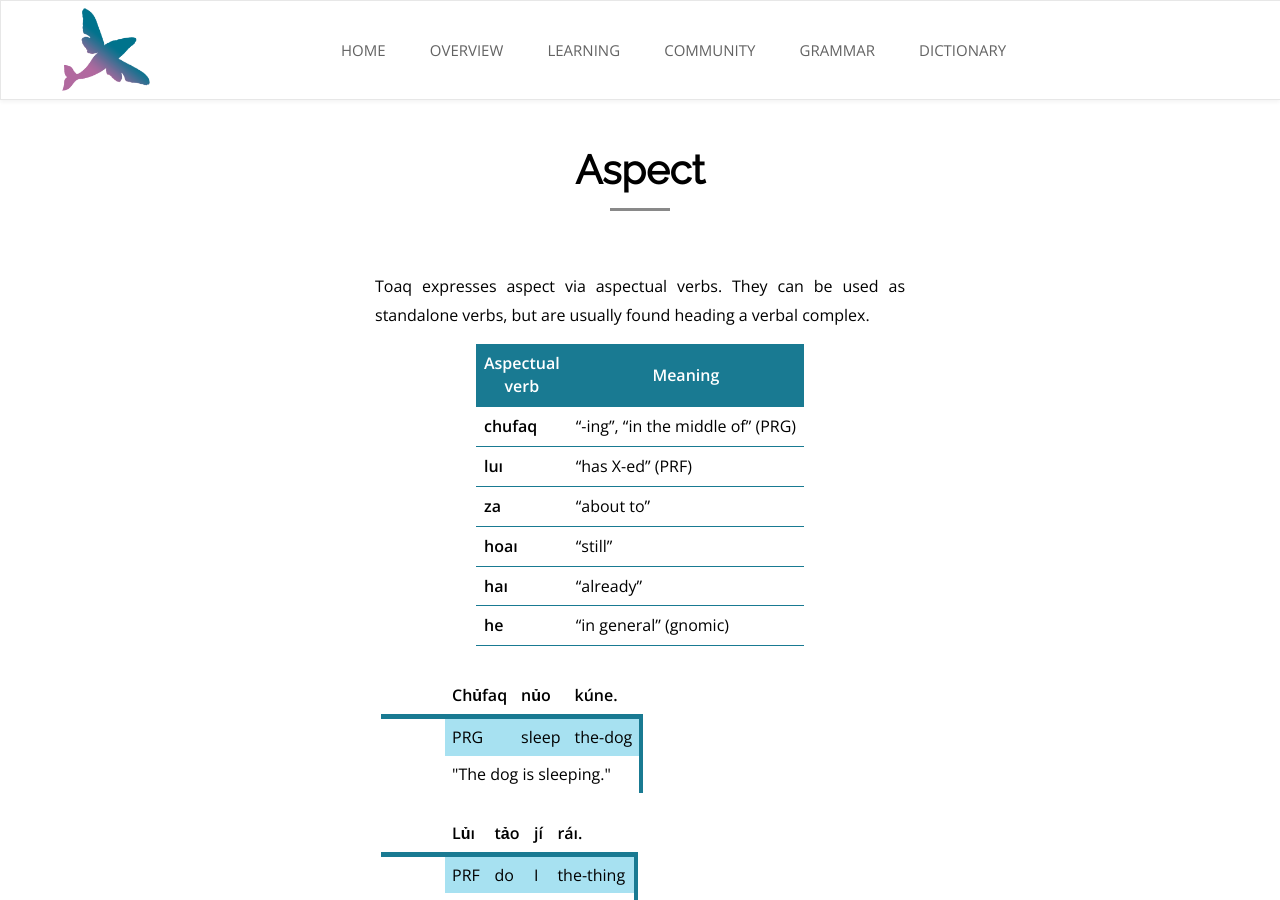
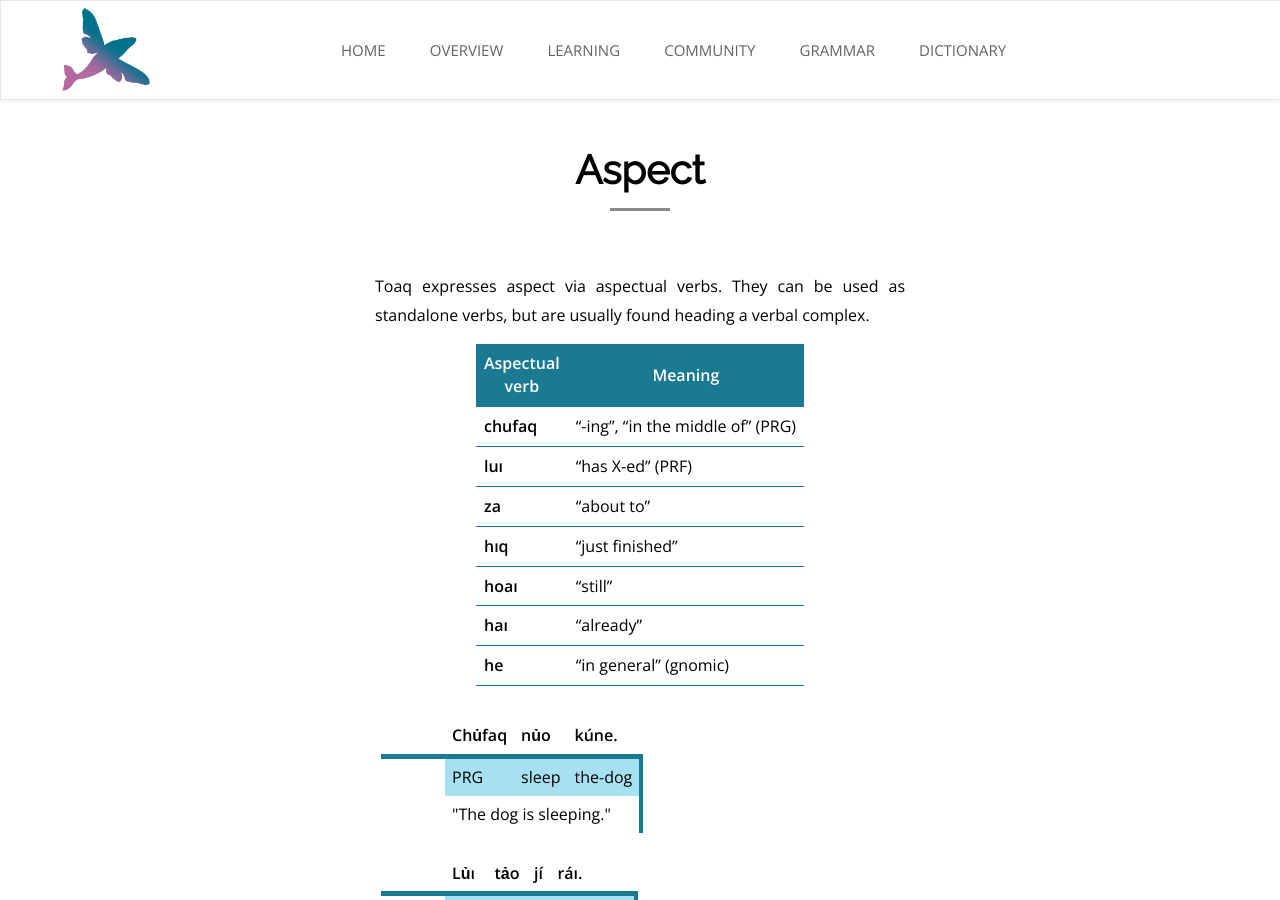
Before and after one commit to toaq/toaq.github.io, a Jekyll site: the page built from refgram/12/index.html, in a window 1280 px wide and 900 px high. Built offline with Jekyll 4.4.1, drawn with Linux system fonts in a browser that asks for light colours; nearby versions of some CDN libraries.

Commit message:
Add hıq

```diff
--- a/refgram/12/index.html
+++ b/refgram/12/index.html
@@ -27,6 +27,10 @@ title: Aspect
 <tr>
 	<td><span class="toaq">za</span></td>
 	<td>“about to”</td>
+</tr>
+<tr>
+	<td><span class="toaq">hıq</span></td>
+	<td>“just finished”</td>
 </tr>
 <tr>
 	<td><span class="toaq">hoaı</span></td>
```
